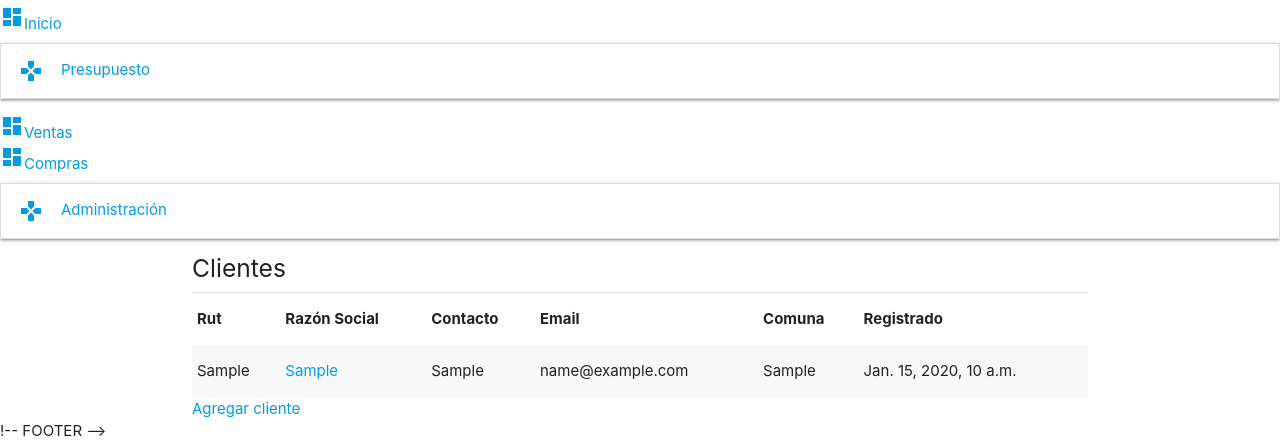
After one commit to axisco/erpyme, a Django app: page /mantenedor/cliente/ in a window 1280 px wide. The commit adds this page. Shown: the part 687-1130 px from the top of the page. Run offline with Django 3.2, Linux system fonts and the light colour scheme; tables that the repository leaves empty hold one stand-in row (values such as "Sample post"); some libraries are stand-ins or nearby versions.

Commit message:
funciones CRUD

```diff
--- a/erpyme/erpyme/urls.py
+++ b/erpyme/erpyme/urls.py
@@ -17,8 +17,9 @@ from django.conf.urls import include, url
 from django.contrib import admin
 
 urlpatterns = [
-    url(r'^admin/', admin.site.urls),
-    url(r'^', include('dashboard.urls') ),
-    url(r'^proveedor/', include('mantenedor.urls') ),
-#    url(r'^cliente/', include('mantenedor.urls') ),
+	url(r'^', include('dashboard.urls') ),
+    	url(r'^admin/', admin.site.urls),
+    	url(r'^mantenedor/', include('mantenedor.urls')),
+    	url(r'^dashboard/', include('dashboard.urls')),
+
 ]
--- a/erpyme/mantenedor/admin.py
+++ b/erpyme/mantenedor/admin.py
@@ -1,10 +1,10 @@
 from django.contrib import admin
 
+# Register your models here.
 from .models import Cliente
 from .models import Proveedor
 from .models import Contacto
 
-# Register your models here.
 admin.site.register(Cliente)
 admin.site.register(Proveedor)
 admin.site.register(Contacto)
--- a/erpyme/mantenedor/models.py
+++ b/erpyme/mantenedor/models.py
@@ -1,7 +1,9 @@
+from django.db import models
 import datetime
 
 from django.db import models
 from django.utils import timezone
+
 
 # Create your models here.
 class Contacto(models.Model):
--- a/erpyme/mantenedor/urls.py
+++ b/erpyme/mantenedor/urls.py
@@ -1,10 +1,19 @@
 from django.conf.urls import url
 
 from . import views
-
-app_name = 'proveedor'
+app_name = 'mantenedor'
 
 urlpatterns = [
-    url(r'^$', views.index, name='index'),
-    url(r'^(?P<proveedor_id>[0-9]+)$', views.detalle, name='detalle'),
+	#mantenedor proveedor
+    url(r'^proveedor/$', views.index_pro, name='index_pro'),
+	url(r'^proveedor/(?P<id>[0-9]+)$', views.detalle_pro, name='detalle_pro'),
+    url(r'^proveedor/agregar$', views.agregar_pro, name='agregar_pro'),
+    url(r'^proveedor/(?P<id>[0-9]+)/editar$', views.editar_pro, name='editar_pro'),
+
+    #mantenedor cliente
+	url(r'^cliente/$', views.index_cli, name='index_cli'),
+    url(r'^cliente/(?P<id>[0-9]+)$', views.detalle_cli, name='detalle_cli'),
+    url(r'^cliente/agregar$', views.agregar_cli, name='agregar_cli'),
+    url(r'^cliente/(?P<id>[0-9]+)/editar$', views.editar_cli, name='editar_cli'),
+
 ]
--- a/erpyme/mantenedor/views.py
+++ b/erpyme/mantenedor/views.py
@@ -1,26 +1,93 @@
-from django.shortcuts import render
+from django.shortcuts import get_object_or_404,render
 from django.http import Http404
 
-from .models import Proveedor, Cliente
+# Create your views here.
+from django.http import HttpResponse
+from django.shortcuts import redirect
 
-# Create your views here.
+#modelos
+from .models import Proveedor
+from .models import Cliente
 
-def index(request):
-    lista_proveedores = Proveedor.objects.order_by('nombre')
-    context = {
-        'lista_proveedores': lista_proveedores,
-        'titulo': "Proveedores",
-    }
-    return render( request, 'proveedor/index.html', context)
+#form
+from .forms import ClienteForm
+from .forms import ProveedorForm
 
-def detalle(request, proveedor_id):
-    try:
-        proveedor = Proveedor.objects.get(pk=proveedor_id)
-        context = {
-            'proveedor' : proveedor,
-            'titulo': "Proveedor",
+#vistas proveedor
+def index_pro(request):
+	lista = Proveedor.objects.order_by('nombre')
+	context = {
+        	'lista': lista,
+	        'titulo': "Proveedores",
+    	}
+	return render( request, 'mantenedor/proveedor/index.html', context)
+
+def detalle_pro(request, id):
+	try:
+			proveedor = Proveedor.objects.get(pk=id)
+			context = {
+			'proveedor' : proveedor,
+			'titulo': "Proveedor",
+    	}
+	except Proveedor.DoesNotExist:
+		raise Http404("Proveedor no existe")
+	return render(request, 'mantenedor/proveedor/detalle.html', context)
+
+def agregar_pro(request):
+	if request.method == "POST":
+		form = ProveedorForm(request.POST)
+		if form.is_valid():
+			form.save()
+			return redirect('/mantenedor/proveedor')
+	else:
+		form = ProveedorForm()
+	return render( request,'mantenedor/proveedor/agregar.html', {'form': form})
+
+def editar_pro(request, id):
+	proveedor = get_object_or_404(Proveedor,pk=id)
+	if request.method == "POST":
+		form = ProveedorForm(request.POST, instance=proveedor)
+		if form.is_valid():
+			form.save()
+			return redirect('/mantenedor/proveedor')
+	else:
+		form = ProveedorForm(instance=proveedor)
+	return render( request,'mantenedor/proveedor/agregar.html', {'form': form})
+
+#vistas cliente
+def index_cli(request):
+	lista = Cliente.objects.order_by('rut')
+	context = {
+		'lista': lista,
+		'titulo': "Clientes",
         }
+	return render( request, 'mantenedor/cliente/index.html', context)
 
-    except Proveedor.DoesNotExist:
-        raise Http404("Proveedor no existe")
-    return render(request, 'proveedor/detalle.html', context)
+def detalle_cli(request, id):
+		cliente = get_object_or_404(Cliente,pk=id)
+		context = {
+			'cliente' : cliente,
+			'titulo': "Cliente",
+		}
+		return render(request, 'mantenedor/cliente/detalle.html', context)
+
+def agregar_cli(request):
+	if request.method == "POST":
+		form = ClienteForm(request.POST)
+		if form.is_valid():
+			form.save()
+			return redirect('/mantenedor/cliente')
+	else:
+		form = ClienteForm()
+	return render( request,'mantenedor/cliente/agregar.html', {'form': form})
+
+def editar_cli(request, id):
+	cliente = get_object_or_404(Cliente,pk=id)
+	if request.method == "POST":
+		form = ClienteForm(request.POST, instance=cliente)
+		if form.is_valid():
+			form.save()
+			return redirect('/mantenedor/cliente')
+	else:
+		form = ClienteForm(instance=cliente)
+	return render( request,'mantenedor/cliente/agregar.html', {'form': form})
--- /dev/null
+++ b/erpyme/templates/dashboard/index.html
@@ -0,0 +1,78 @@
+{% extends "base.html" %}
+{% block content %}
+<!-- HEADER-->
+<header id="header">
+    <!-- header nav-->
+    <div class="navbar-fixed">
+        <nav>
+            <div class="nav-wrapper">
+                <a href="/" class="brand-logo">Erpyme</a>
+                <ul id="nav-mobile" class="right hide-on-med-and-down">
+                    <li class="active"><a href="/">Inicio</a></li>
+                    <li><a href="#">Modulos</a></li>
+                    <li><a href="#">Ayuda</a></li>
+                </ul>
+            </div>
+        </nav>
+    </div>
+    <!-- end header nav-->
+</header>
+
+<!-- END HEADER-->
+<!-- MAIN-->
+<div id="main">
+    <div class="wrapper">
+        <aside class="left-sidebar-nav">
+            <ul id="slide-out" class="side-nav fixed">
+                <li>
+                    <div class="user-view">
+                        <div class="background">
+                            <img src="http://materializecss.com/images/office.jpg" alt="">
+                        </div>
+                        <a href="#!user"><img class="circle" src="http://materializecss.com/images/yuna.jpg" alt=""></a>
+                        <a href="#!nombre"><span class="white-text name">Ismael Concha</span></a>
+                        <a href="#!email"><span class="white-text email">iconcha@imprentatauro.cl</span></a>
+                    </div>
+                </li>
+                <li class="bold active"><a class="waves-effect" href="/"><i class="material-icons">dashboard</i>Inicio</a></li>
+                <li class="no-padding">
+                    <ul class="collapsible collapsible-accordion">
+                        <li class="bold"><a class="collapsible-header waves-effect"><i class="material-icons">games</i>Presupuesto</a>
+                            <div class="collapsible-body">
+                                <ul>
+                                    <li><a href="#!">Cotizaciones</a></li>
+                                    <li><a href="#!">Ordenes de Trabajo</a></li>
+                                </ul>
+                            </div>
+                        </li>
+                    </ul>
+                </li>
+                <li class="bold active"><a class="waves-effect" href="#!"><i class="material-icons">dashboard</i>Ventas</a></li>
+                <li class="bold active"><a class="waves-effect" href="#!"><i class="material-icons">dashboard</i>Compras</a></li>
+                <li class="no-padding">
+                    <ul class="collapsible collapsible-accordion">
+                        <li class="bold"><a class="collapsible-header waves-effect"><i class="material-icons">games</i>Administración</a>
+                            <div class="collapsible-body">
+                                <ul>
+                                    <li><a href="/mantenedor/cliente/">Clientes</a></li>
+                                    <li><a href="#!">Productos</a></li>
+                                    <li><a href="/mantenedor/proveedor/">Proveedores</a></li>
+                                </ul>
+                            </div>
+                        </li>
+                    </ul>
+                </li>
+            </ul>
+        </aside>
+        <section id="content">
+            <div class="container">
+                {% block main_content %}
+		{% endblock %}
+            </div>
+        </section>
+    </div>
+</div>
+<!-- END MAIN-->
+!-- FOOTER -->
+<!-- END FOOTER -->
+{% endblock %}
--- /dev/null
+++ b/erpyme/templates/mantenedor/cliente/agregar.html
@@ -0,0 +1,6 @@
+{% extends "dashboard/index.html" %} {% block main_content %}
+<form  method="post" class="post-form">{% csrf_token %}
+    {{ form.as_p }}
+    <button type="submit" class="save btn btn-default">Save</button>
+</form>
+{% endblock %}
--- /dev/null
+++ b/erpyme/templates/mantenedor/cliente/index.html
@@ -0,0 +1,36 @@
+{% extends "dashboard/index.html" %} {% block main_content %}
+
+<h5> {{ titulo }}</h5>
+
+<div class="divider"></div>
+{% if lista %}
+<table class="striped">
+    <thead>
+        <tr>
+            <th>Rut</th>
+            <th>Razón Social</th>
+            <th>Contacto</th>
+            <th>Email</th>
+            <th>Comuna</th>
+            <th>Registrado </th>
+        </tr>
+    </thead>
+    <tbody>
+        {% for campo in lista %}
+        <tr>
+              <td>{{ campo.rut }}</a> </td>
+              <td><a href="{% url 'mantenedor:detalle_cli' campo.id %}">{{ campo.rsocial }}</a></td>
+              <td>{{ campo.contacto }}</a>
+              <td>{{ campo.email }}</a>
+              <td>{{ campo.comuna }}</a>
+              <td>{{ campo.fecha }}</a>
+            </td>
+        </tr>
+        {% endfor %}
+    </tbody>
+</table>
+{% else %}
+<p>No existen Proveedores.</p>
+{% endif %}
+<a href="{% url 'mantenedor:agregar_cli' %}" class="addlink">Agregar cliente</a>
+{% endblock %}
--- /dev/null
+++ b/erpyme/templates/mantenedor/proveedor/agregar.html
@@ -0,0 +1,6 @@
+{% extends "dashboard/index.html" %} {% block main_content %}
+<form  method="post" class="post-form">{% csrf_token %}
+    {{ form.as_p }}
+    <button type="submit" class="save btn btn-default">Save</button>
+</form>
+{% endblock %}
```
Also changed, not shown: erpyme/mantenedor/forms.py (added, +16 -0 lines), erpyme/templates/mantenedor/cliente/detalle.html (added, +14 -0 lines), erpyme/templates/mantenedor/proveedor/detalle.html (added, +13 -0 lines), erpyme/templates/mantenedor/proveedor/index.html (added, +33 -0 lines), erpyme/mantenedor/migrations/0002_contacto_tipo.py (added), erpyme/mantenedor/migrations/0003_auto_20171028_2058.py (added), erpyme/mantenedor/migrations/0004_remove_contacto_tipo.py (added), erpyme/templates/base.html (line endings or trailing spaces).
